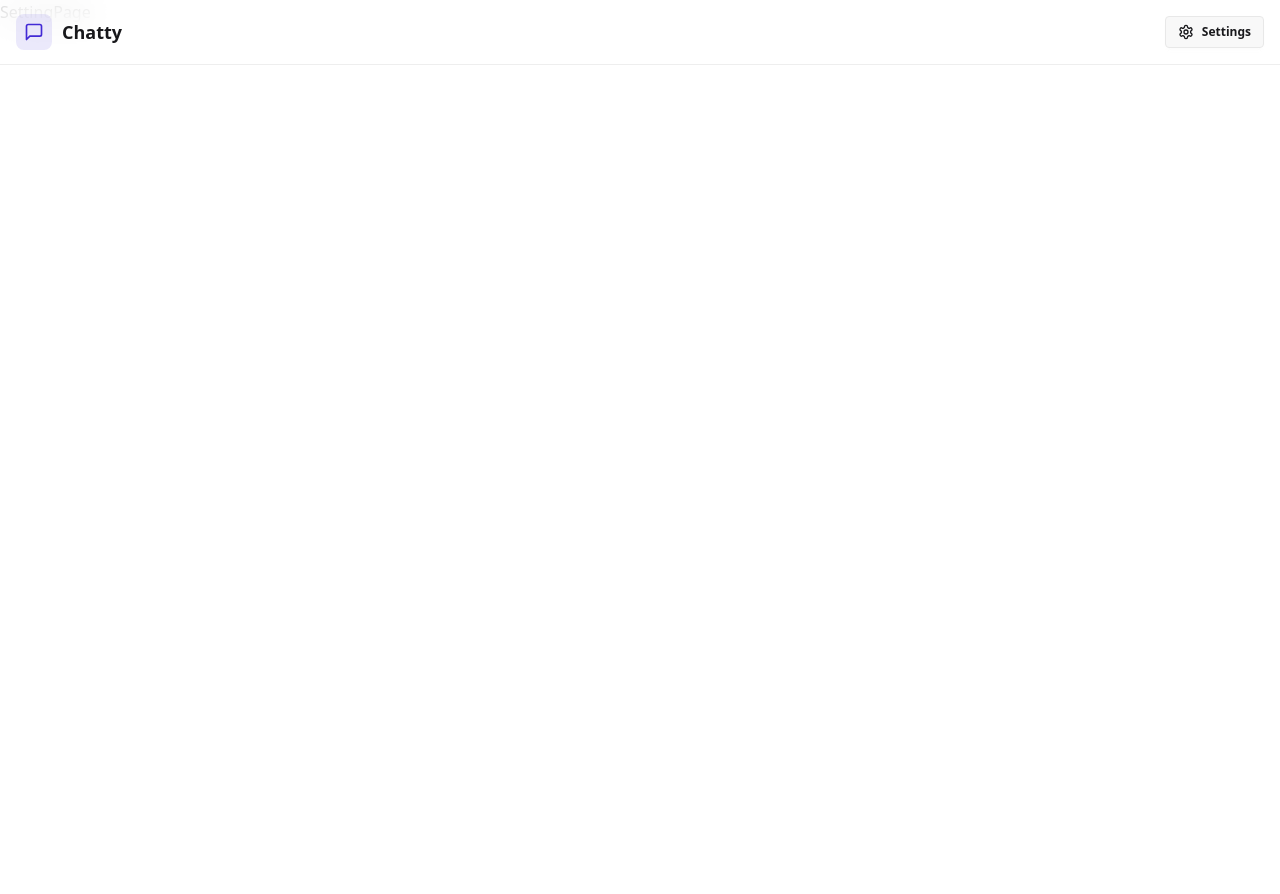
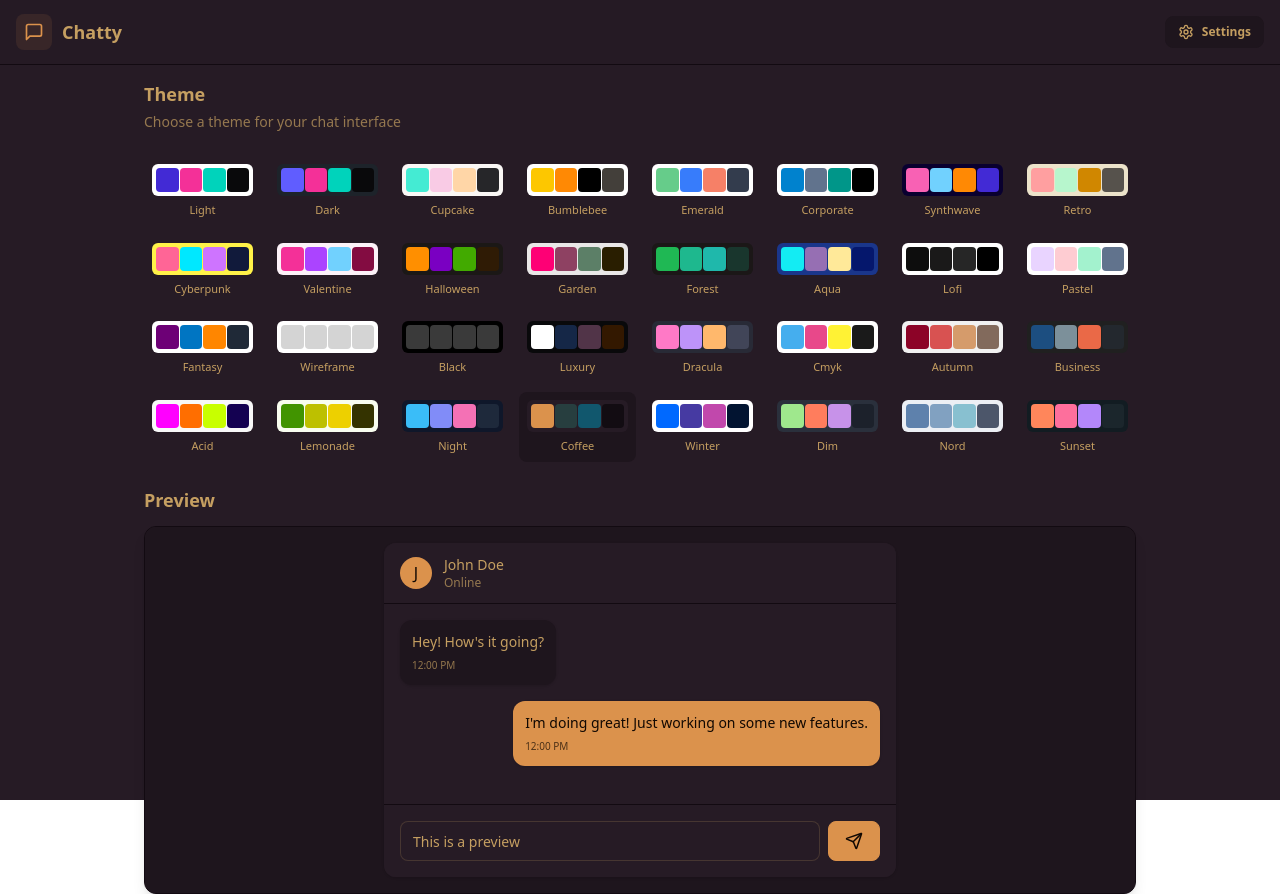
Before and after one commit to muhammadrazaq33/chat-app, a React (Vite) app in the folder frontend/: page /settings in a window 1280 px wide. Before the commit the page ends 800 px from the top, so only its background shows below. Built offline with nearby package versions, Linux system fonts and the light colour scheme; no server answers.

Commit message:
Setting page completed

```diff
--- a/frontend/package.json
+++ b/frontend/package.json
@@ -25,7 +25,7 @@
     "@types/react": "^19.0.8",
     "@types/react-dom": "^19.0.3",
     "@vitejs/plugin-react": "^4.3.4",
-    "daisyui": "^5.0.0-beta.7",
+    "daisyui": "^5.0.35",
     "eslint": "^9.19.0",
     "eslint-plugin-react": "^7.37.4",
     "eslint-plugin-react-hooks": "^5.0.0",
--- a/frontend/src/App.jsx
+++ b/frontend/src/App.jsx
@@ -6,12 +6,14 @@
 import ProfilePage from "./pages/ProfilePage";
 import Navbar from "./components/Navbar";
 import { useAuthStore } from "./Store/useAuthStore";
+import { useThemeStore } from "./Store/useThemeStore";
 import { useEffect } from "react";
 import { Loader } from "lucide-react";
 import { Toaster } from "react-hot-toast";
 
 function App() {
   const { authUser, checkAuth, isCheckingAuth } = useAuthStore();
+  const { theme } = useThemeStore();
 
   useEffect(() => {
     checkAuth();
@@ -26,7 +28,7 @@
     );
 
   return (
-    <div>
+    <div data-theme={theme}>
       <Navbar />
       <Routes>
         <Route
--- /dev/null
+++ b/frontend/src/Constants/index.js
@@ -0,0 +1,34 @@
+export const THEMES = [
+  "light",
+  "dark",
+  "cupcake",
+  "bumblebee",
+  "emerald",
+  "corporate",
+  "synthwave",
+  "retro",
+  "cyberpunk",
+  "valentine",
+  "halloween",
+  "garden",
+  "forest",
+  "aqua",
+  "lofi",
+  "pastel",
+  "fantasy",
+  "wireframe",
+  "black",
+  "luxury",
+  "dracula",
+  "cmyk",
+  "autumn",
+  "business",
+  "acid",
+  "lemonade",
+  "night",
+  "coffee",
+  "winter",
+  "dim",
+  "nord",
+  "sunset",
+];
--- /dev/null
+++ b/frontend/src/Store/useThemeStore.jsx
@@ -0,0 +1,9 @@
+import { create } from "zustand";
+
+export const useThemeStore = create((set) => ({
+  theme: localStorage.getItem("chat-theme") || "coffee",
+  setTheme: (theme) => {
+    localStorage.setItem("chat-theme", theme);
+    set({ theme });
+  },
+}));
--- a/frontend/src/index.css
+++ b/frontend/src/index.css
@@ -1,7 +1,13 @@
 @import "tailwindcss";
 /* daisyui components */
-@import "tailwindcss";
+/* @import "tailwindcss"; */
 @plugin "daisyui";
+@plugin "daisyui" {
+  themes: light --default, dark --prefersdark, cupcake, bumblebee, emerald,
+    corporate, synthwave, retro, cyberpunk, valentine, halloween, garden, forest,
+    aqua, lofi, pastel, fantasy, wireframe, black, luxury, dracula, cmyk, autumn,
+    business, acid, lemonade, night, coffee, winter, dim, nord, sunset;
+}
 
 /* body {
   background-color: black;
--- a/frontend/src/pages/SettingPage.jsx
+++ b/frontend/src/pages/SettingPage.jsx
@@ -1,7 +1,136 @@
-import React from "react";
+import { THEMES } from "../Constants/index.js";
+import { useThemeStore } from "../Store/useThemeStore";
+import { Send } from "lucide-react";
+
+const PREVIEW_MESSAGES = [
+  { id: 1, content: "Hey! How's it going?", isSent: false },
+  {
+    id: 2,
+    content: "I'm doing great! Just working on some new features.",
+    isSent: true,
+  },
+];
 
 const SettingPage = () => {
-  return <div>SettingPage</div>;
+  const { theme, setTheme } = useThemeStore();
+
+  return (
+    <div className="h-screen container mx-auto px-4 pt-20 max-w-5xl">
+      <div className="space-y-6">
+        <div className="flex flex-col gap-1">
+          <h2 className="text-lg font-semibold">Theme</h2>
+          <p className="text-sm text-base-content/70">
+            Choose a theme for your chat interface
+          </p>
+        </div>
+
+        <div className="grid grid-cols-4 sm:grid-cols-6 md:grid-cols-8 gap-2">
+          {THEMES.map((t) => (
+            <button
+              key={t}
+              className={`
+                group flex flex-col items-center gap-1.5 p-2 rounded-lg transition-colors
+                ${theme === t ? "bg-base-200" : "hover:bg-base-200/50"}
+              `}
+              onClick={() => setTheme(t)}
+            >
+              <div
+                className="relative h-8 w-full rounded-md overflow-hidden"
+                data-theme={t}
+              >
+                <div className="absolute inset-0 grid grid-cols-4 gap-px p-1">
+                  <div className="rounded bg-primary"></div>
+                  <div className="rounded bg-secondary"></div>
+                  <div className="rounded bg-accent"></div>
+                  <div className="rounded bg-neutral"></div>
+                </div>
+              </div>
+              <span className="text-[11px] font-medium truncate w-full text-center">
+                {t.charAt(0).toUpperCase() + t.slice(1)}
+              </span>
+            </button>
+          ))}
+        </div>
+
+        {/* Preview Section */}
+        <h3 className="text-lg font-semibold mb-3">Preview</h3>
+        <div className="rounded-xl border border-base-300 overflow-hidden bg-base-100 shadow-lg">
+          <div className="p-4 bg-base-200">
+            <div className="max-w-lg mx-auto">
+              {/* Mock Chat UI */}
+              <div className="bg-base-100 rounded-xl shadow-sm overflow-hidden">
+                {/* Chat Header */}
+                <div className="px-4 py-3 border-b border-base-300 bg-base-100">
+                  <div className="flex items-center gap-3">
+                    <div className="w-8 h-8 rounded-full bg-primary flex items-center justify-center text-primary-content font-medium">
+                      J
+                    </div>
+                    <div>
+                      <h3 className="font-medium text-sm">John Doe</h3>
+                      <p className="text-xs text-base-content/70">Online</p>
+                    </div>
+                  </div>
+                </div>
+
+                {/* Chat Messages */}
+                <div className="p-4 space-y-4 min-h-[200px] max-h-[200px] overflow-y-auto bg-base-100">
+                  {PREVIEW_MESSAGES.map((message) => (
+                    <div
+                      key={message.id}
+                      className={`flex ${
+                        message.isSent ? "justify-end" : "justify-start"
+                      }`}
+                    >
+                      <div
+                        className={`
+                          max-w-[80%] rounded-xl p-3 shadow-sm
+                          ${
+                            message.isSent
+                              ? "bg-primary text-primary-content"
+                              : "bg-base-200"
+                          }
+                        `}
+                      >
+                        <p className="text-sm">{message.content}</p>
+                        <p
+                          className={`
+                            text-[10px] mt-1.5
+                            ${
+                              message.isSent
+                                ? "text-primary-content/70"
+                                : "text-base-content/70"
+                            }
+                          `}
+                        >
+                          12:00 PM
+                        </p>
+                      </div>
+                    </div>
+                  ))}
+                </div>
+
+                {/* Chat Input */}
+                <div className="p-4 border-t border-base-300 bg-base-100">
+                  <div className="flex gap-2">
+                    <input
+                      type="text"
+                      className="input input-bordered flex-1 text-sm h-10"
+                      placeholder="Type a message..."
+                      value="This is a preview"
+                      readOnly
+                    />
+                    <button className="btn btn-primary h-10 min-h-0">
+                      <Send size={18} />
+                    </button>
+                  </div>
+                </div>
+              </div>
+            </div>
+          </div>
+        </div>
+      </div>
+    </div>
+  );
 };
 
 export default SettingPage;
--- a/frontend/vite.config.js
+++ b/frontend/vite.config.js
@@ -1,9 +1,44 @@
 import { defineConfig } from "vite";
 import react from "@vitejs/plugin-react";
 import tailwindcss from "@tailwindcss/vite";
-// import daisyui from "daisyui";
 
 // https://vite.dev/config/
 export default defineConfig({
   plugins: [react(), tailwindcss()],
+  daisyui: {
+    themes: [
+      "light",
+      "dark",
+      "cupcake",
+      "bumblebee",
+      "emerald",
+      "corporate",
+      "synthwave",
+      "retro",
+      "cyberpunk",
+      "valentine",
+      "halloween",
+      "garden",
+      "forest",
+      "aqua",
+      "lofi",
+      "pastel",
+      "fantasy",
+      "wireframe",
+      "black",
+      "luxury",
+      "dracula",
+      "cmyk",
+      "autumn",
+      "business",
+      "acid",
+      "lemonade",
+      "night",
+      "coffee",
+      "winter",
+      "dim",
+      "nord",
+      "sunset",
+    ],
+  },
 });
```
Also changed, not shown: 2 other files (tests, documents, lock files or other folders).
